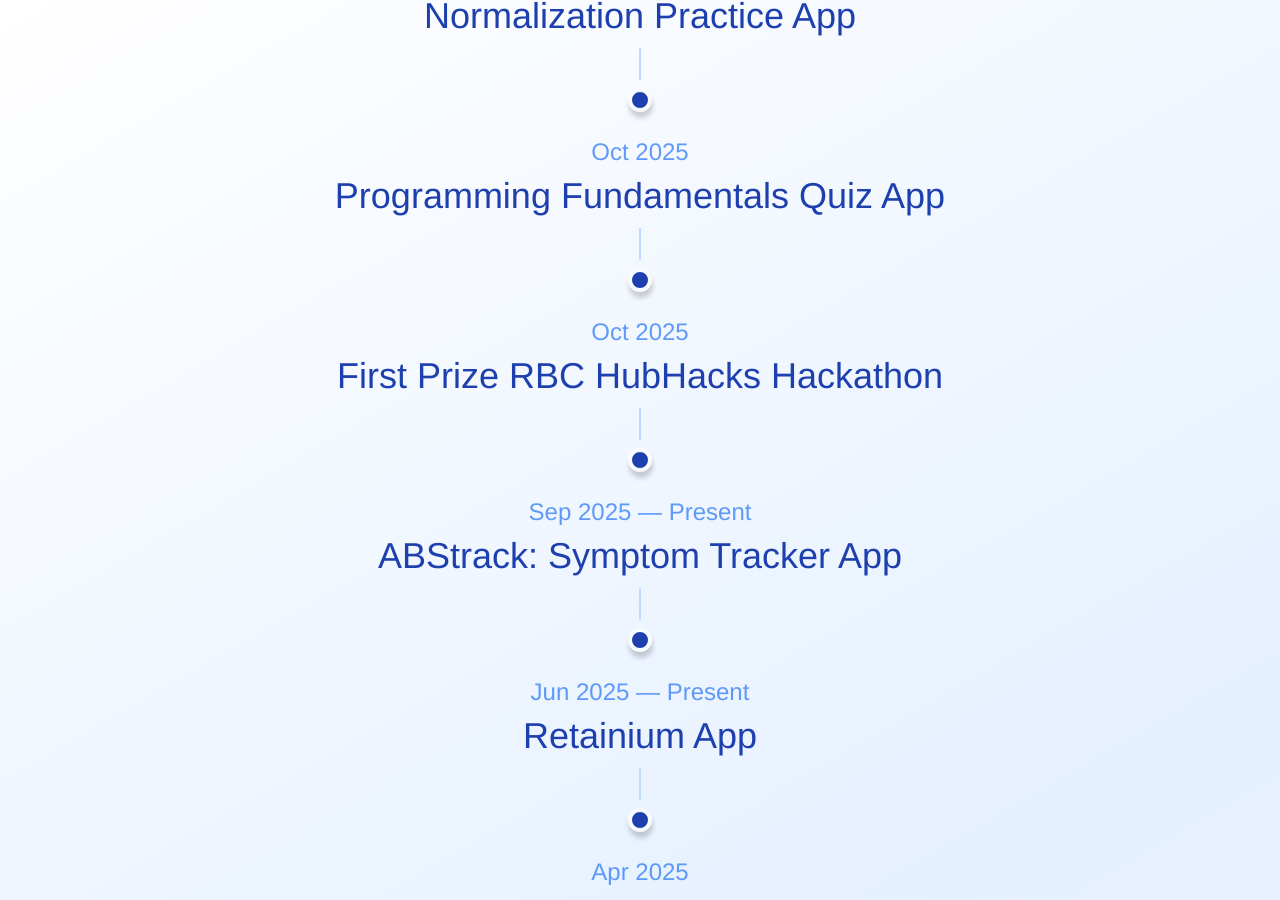
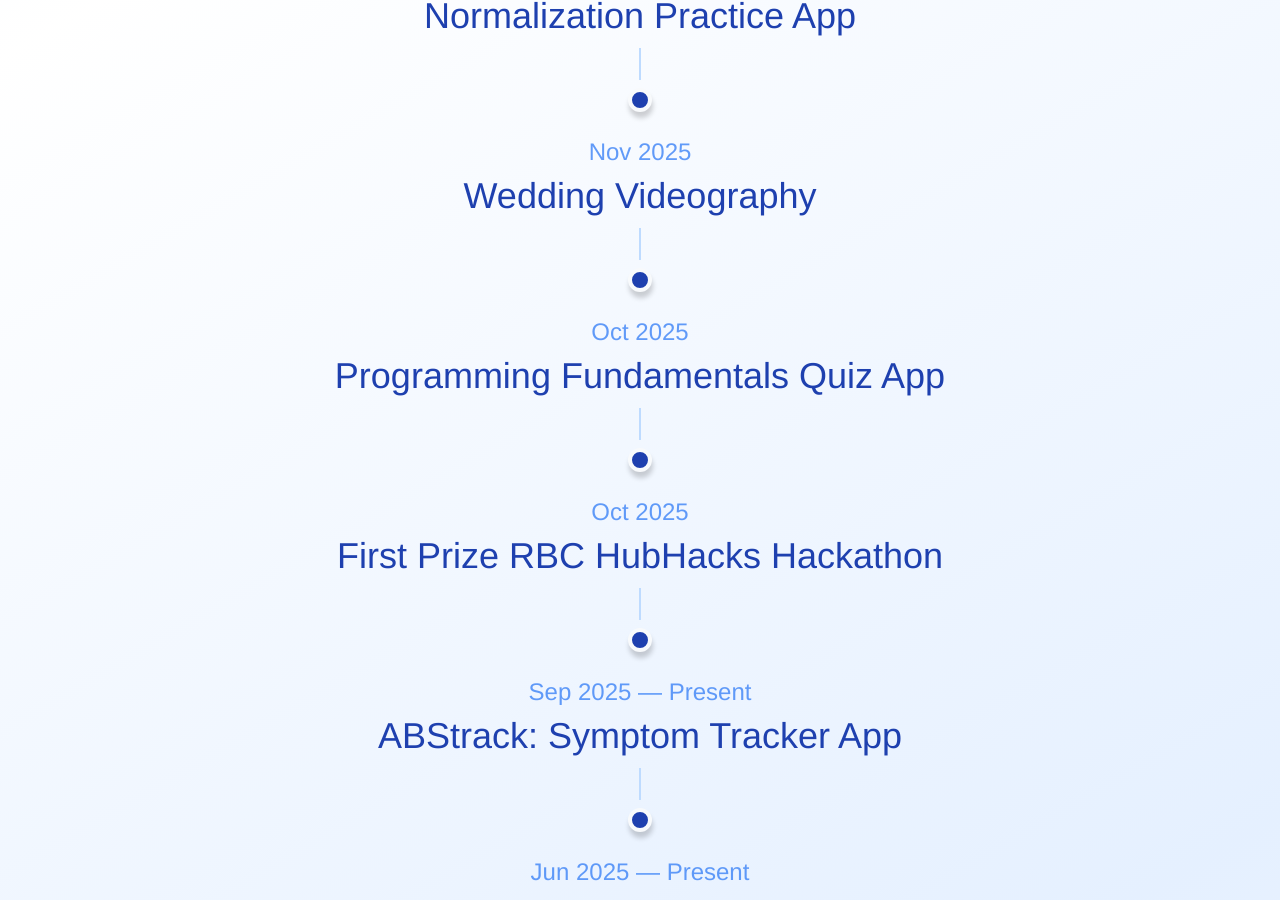
Before and after one commit to threehappypenguins/portfolio, a Next.js app: page / in a window 1280 px wide. Shown: the part 1499-2399 px from the top of the page. Built offline with nearby package versions, Linux system fonts and the light colour scheme.

Commit message:
Added wedding videography work

```diff
--- a/data/portfolio-data.ts
+++ b/data/portfolio-data.ts
@@ -59,6 +59,18 @@
         },
       ],
       technologies: ["React", "Vite", "Tailwind", "LocalStorage"],
+    },
+  },
+  {
+    date: "Nov 2025",
+    title: "Wedding Videography",
+    richContent: {
+      description:
+        "I did the livestream and videography for the wedding ceremony and reception of some friends.",
+      videoUrl: "https://www.youtube.com/embed/wbXVTFWjFpA?si=oTqyznZADb_3k9BI",
+      videoTitle: "Kubik Wedding",
+      videoCaption: "Kubik Wedding Music Video",
+      technologies: ["Canon Rebel SL3", "OBS", "DaVinci Resolve"],
     },
   },
   {
```
